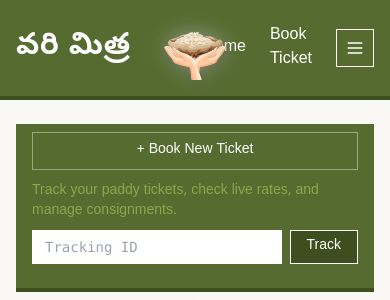
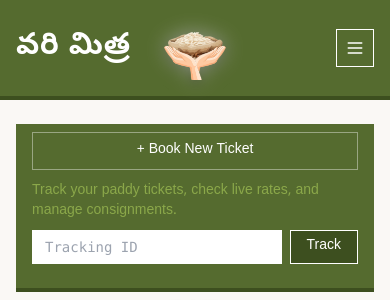
Before and after one commit to iamprasadraju/paddy-broker, a Django app: page /farmers/ in a window 390 px wide. Shown: the top 300 px of the page. Run offline with Django 5.2, Linux system fonts and the light colour scheme; data that the repository does not hold is empty; some libraries are stand-ins or nearby versions.

Commit message:
fixed: nav links in mobile view

```diff
--- a/farmers/templates/farmers/layout.html
+++ b/farmers/templates/farmers/layout.html
@@ -123,8 +123,8 @@
                     <img src="{% static 'vari-mitra.png' %}" alt="Vari Mitra" class="h-16 w-auto object-contain" style="filter: drop-shadow(0 0 10px rgba(255,255,255,0.5)) drop-shadow(0 2px 6px rgba(0,0,0,0.4));">
                 </a>
                 <div class="w-1/3 flex items-center justify-end gap-6 text-base font-medium">
-                    <a href="/" class="hover:text-earth-accent transition-colors">Home</a>
-                    <a href="{% url 'book_ticket' %}" class="hover:text-earth-accent transition-colors">Book Ticket</a>
+                    <a href="/" class="hidden md:inline-block hover:text-earth-accent transition-colors">Home</a>
+                    <a href="{% url 'book_ticket' %}" class="hidden md:inline-block hover:text-earth-accent transition-colors">Book Ticket</a>
                     <button id="menu-btn" class="md:hidden p-2 border border-white rounded" aria-label="Toggle menu">
                         <svg class="w-5 h-5" fill="none" stroke="currentColor" viewBox="0 0 24 24"><path stroke-linecap="round" stroke-linejoin="round" stroke-width="2" d="M4 6h16M4 12h16M4 18h16"/></svg>
                     </button>
```
